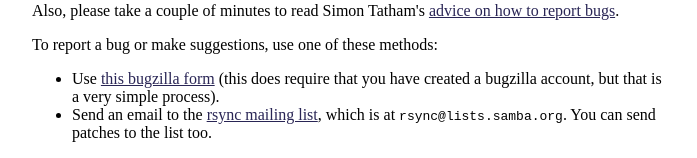
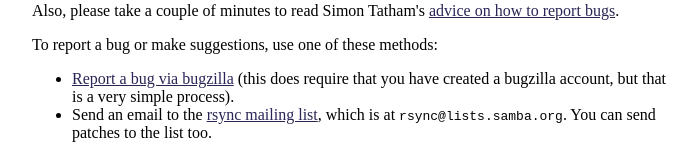
Before and after one commit to RsyncProject/rsync-web, a plain HTML site: page bugzilla.html in a window 1280 px wide. Shown: the part 398-556 px from the top of the page, without its empty margins (291-988 px from the left). Drawn offline with nearby package versions, Linux system fonts and the light colour scheme; files that its build step writes are made by us from their sources.

Commit message:
Another improved link.

```diff
--- a/bugzilla.html
+++ b/bugzilla.html
@@ -16,9 +16,9 @@ on how to report bugs</a>.
 
 <ul>
 
-<li> Use <a href="https://bugzilla.samba.org/enter_bug.cgi?product=rsync">this
-bugzilla form</a> (this does require that you have created a bugzilla account,
-but that is a very simple process).
+<li> <a href="https://bugzilla.samba.org/enter_bug.cgi?product=rsync">Report
+a bug via bugzilla</a> (this does require that you have created a bugzilla
+account, but that is a very simple process).
 
 <li> Send an email to the
 <a href="http://lists.samba.org/mailman/listinfo/rsync">rsync
```
